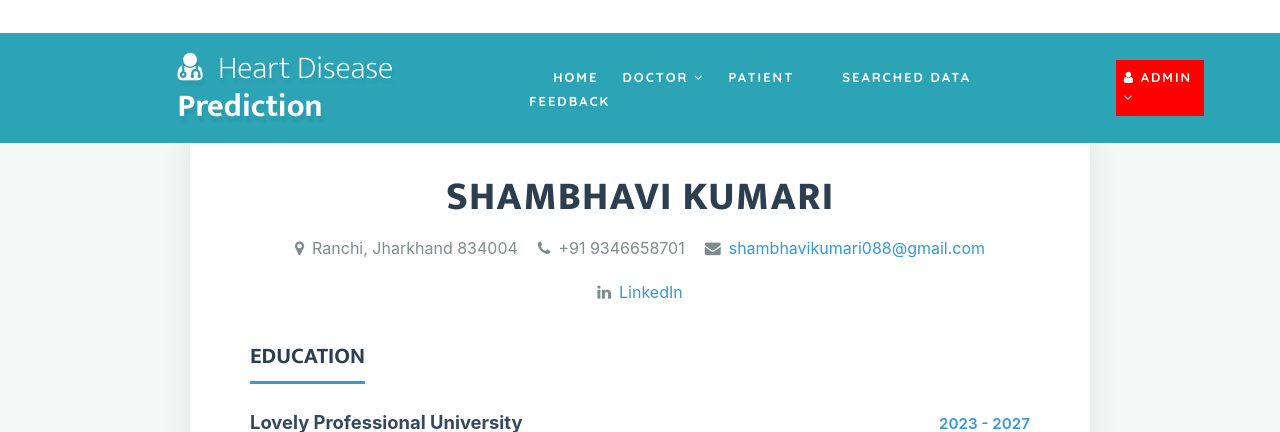
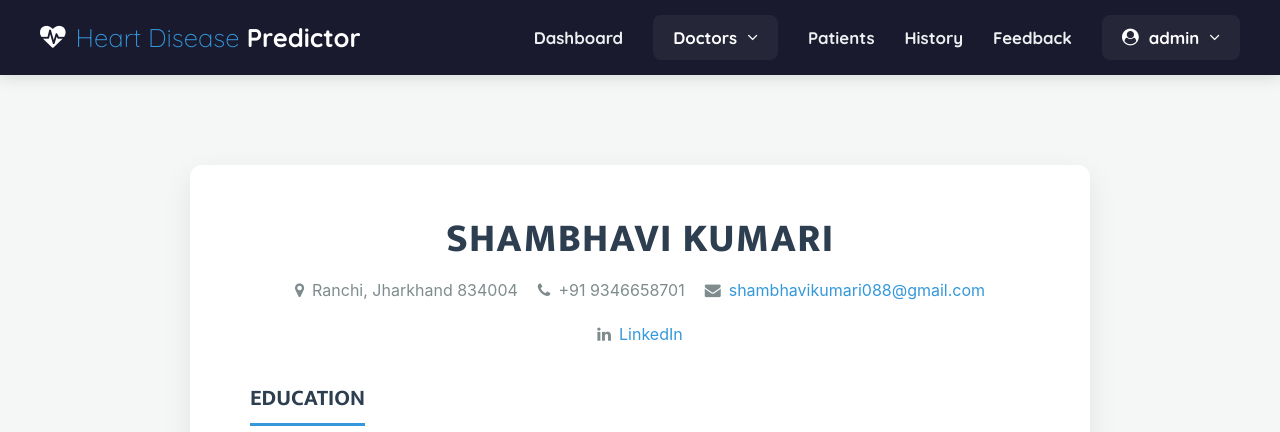
Before and after one commit to shambhavikumari088-source/Heart-Disease-Predictor, a Django app: page /about in a window 1280 px wide. Shown: the top 432 px of the page. Run offline with Django 3.2, Linux system fonts and the light colour scheme; a user stored in the database is signed in; some libraries are stand-ins or nearby versions.

Commit message:
Modernize header and contact page

```diff
--- a/health/templates/index.html
+++ b/health/templates/index.html
@@ -65,217 +65,182 @@ $(document).ready(function() {
 
 <body>
 	<!-- main -->
-	<div id="home" style="margin-bottom:2%">
-		<!-- top header -->
-		<header>
-			<div class="top-bar py-3">
-				<div class="container">
-					<div class="row">
+	<div id="home" style="margin-bottom: 2%">
+	<!-- modern header -->
+	<style>
+		.modern-header {
+			background-color: #1a1a2e;
+			box-shadow: 0 4px 15px rgba(0,0,0,0.1);
+			position: sticky;
+			top: 0;
+			z-index: 1000;
+			padding: 15px 0;
+		}
+		.modern-header .container-fluid {
+			display: flex;
+			justify-content: space-between;
+			align-items: center;
+			padding: 0 40px;
+		}
+		.header-logo a {
+			font-size: 1.6rem;
+			font-weight: 800;
+			color: #fff;
+			text-decoration: none;
+			display: flex;
+			align-items: center;
+			gap: 10px;
+		}
+		.header-logo .logo-sp {
+			color: #3498db;
+		}
+		.modern-nav {
+			display: flex;
+			align-items: center;
+			gap: 30px;
+			list-style: none;
+			margin: 0;
+			padding: 0;
+		}
+		.modern-nav li a {
+			color: #ecf0f1;
+			font-weight: 600;
+			font-size: 1.05rem;
+			text-decoration: none;
+			transition: color 0.3s;
+		}
+		.modern-nav li a:hover, .modern-nav li a.active {
+			color: #3498db;
+		}
+		.user-dropdown {
+			position: relative;
+			display: inline-block;
+		}
+		.user-dropdown-btn {
+			background: rgba(255,255,255,0.05);
+			color: #fff !important;
+			padding: 10px 20px;
+			border-radius: 8px;
+			display: flex;
+			align-items: center;
+			gap: 10px;
+			text-decoration: none;
+			font-weight: 600;
+			transition: background 0.3s;
+		}
+		.user-dropdown-btn:hover {
+			background: #3498db;
+			color: #fff !important;
+			text-decoration: none;
+		}
+		.dropdown-content {
+			display: none;
+			position: absolute;
+			right: 0;
+			top: 100%;
+			margin-top: 10px;
+			background-color: #fff;
+			min-width: 180px;
+			box-shadow: 0 8px 25px rgba(0,0,0,0.15);
+			border-radius: 8px;
+			overflow: hidden;
+			z-index: 1001;
+		}
+		.user-dropdown:hover .dropdown-content {
+			display: block;
+		}
+		.dropdown-content a {
+			color: #2c3e50 !important;
+			padding: 12px 20px;
+			display: block;
+			font-size: 0.95rem;
+			font-weight: 500;
+			text-decoration: none;
+			transition: background 0.2s;
+		}
+		.dropdown-content a:hover {
+			background-color: #f8f9fa;
+			color: #3498db !important;
+		}
 
-						<div class="col-xl-7 col-lg-6 col-md-4 top-social-agile text-md-right text-center mt-md-0 mt-2">
-							<div class="row">
-								<div class="offset-xl-6 offset-lg-4">
-								</div>
-								<div class="col-xl-3 col-lg-4 col-6 top-w3layouts p-md-0 text-right">
-									<!-- login -->
-									<a href="{% url 'login' %}" class="login-button-2 text-uppercase text-bl">
-										</a>
-									<!-- //login -->
-								</div>
-								<div class="col-xl-3 col-lg-4 col-6 header-w3layouts text-md-right text-left">
-									<!-- register -->
-									<a href="{% url 'signup' %}" class="login-button-2 text-uppercase text-bl">
-										</a>
-									<!-- //register -->
-								</div>
+        @media (max-width: 992px) {
+            .modern-nav {
+                display: none; /* Add a hamburger menu for smaller screens in the future if needed */
+            }
+        }
+	</style>
+
+	<header class="modern-header">
+		<div class="container-fluid">
+			<div class="header-logo">
+				<a href="{% url 'home' %}">
+					<span class="fa fa-heartbeat"></span>
+					<span><span class="logo-sp">Heart Disease</span> Predictor</span>
+				</a>
+			</div>
+
+			<div class="header-menu">
+				<ul class="modern-nav">
+					{% if request.user.is_staff %}
+						<li><a href="{% url 'admin_home' %}">Dashboard</a></li>
+						<li class="user-dropdown">
+							<a href="#" class="user-dropdown-btn">Doctors <i class="fa fa-angle-down"></i></a>
+							<div class="dropdown-content">
+								<a href="/add_doctor">Add Doctor</a>
+								<a href="/view_doctor">View Doctors</a>
 							</div>
-						</div>
-					</div>
-				</div>
-			</div>
-		</header>
-		<!-- //top header -->
-
-		<!-- second header -->
-		<div class="main-top" style="background:rgb(44, 164, 182)">
-			<div class="container-fluid">
-				<div class="header d-md-flex justify-content-between align-items-center py-3">
-					<!-- logo -->
-					<div id="logo" style="margin-left:13%">
-						<h1>
-							<a href="{% url 'home' %}">
-								<span class="fa fa-user-md mr-2"></span>
-								<span class="logo-sp">Heart Disease</span> Prediction
-							</a>
-						</h1>
-					</div>
-					<!-- //logo -->
-					<!-- nav -->
-					{% if request.user.is_staff %}
-					<div class="nav_w3ls" style="margin-right:4%">
-						<nav>
-							<label for="drop1" class="toggle">Menu</label>
-							<input type="checkbox" id="drop1" />
-							<ul class="menu" style="padding:15px;width:100%">
-
-								<li class="mx-lg-4 mx-md-3 my-md-0 my-2"><a href="{% url 'admin_home' %}" >Home</a></li>
-
-								<li>
-									<label for="drop-2" class="toggle toogle-2"> <span class="fa fa-angle-down" aria-hidden="true"></span>
-									</label>
-									<a href="#"> Doctor <span class="fa fa-angle-down" aria-hidden="true"></span></a>
-									<ul style="margin-top:2%;width:40%;margin-right:0%">
-										<li style="width:100%;"><a href="/add_doctor" class="drop-text">Add Doctor</a></li>
-										<li style="width:100%;"><a href="/view_doctor" class="drop-text">View Doctor</a></li>
-									</ul>
-								</li>
-
-
-
-								<li class="mx-lg-4 mx-md-3 my-md-0 my-2"><a href="/view_patient">Patient</a></li>
-								<li class="mx-lg-4 mx-md-3 my-md-0 my-2">
-									<a href="/view_search_pat">Searched Data</a></li>
-								<li><a href="/view_feedback">Feedback</a></li>
-
-							</ul>
-						</nav>
-					</div>
-					<div class="nav_w3ls" style="margin-right:3%">
-
-						<nav>
-							<label for="drop2" class="toggle">Menu</label>
-							<input type="checkbox" id="drop2" />
-							<ul class="menu">
-								<li class="mx-lg-4 mx-md-3 my-md-0 my-2" style="background:red;padding:8px">
-									<!-- First Tier Drop Down -->
-									<label for="drop-2" class="toggle toogle-2"> <span class="fa fa-angle-down" aria-hidden="true"></span>
-									</label>
-									<a href="#"><i class="fa fa-user"></i> {{request.user.username}} <span class="fa fa-angle-down" aria-hidden="true"></span></a>
-									<ul style="margin-top:10%;width:80%;margin-right:5%">
-										<li style="width:100%;"><a href="{% url 'change_password' %}" class="drop-text">Password</a></li>
-										<li style="width:100%;"><a href="{% url 'logout' %}" class="drop-text">Logout</a></li>
-									</ul>
-								</li>
-
-
-
-							</ul>
-						</nav>
-					</div>
-
+						</li>
+						<li><a href="/view_patient">Patients</a></li>
+						<li><a href="/view_search_pat">History</a></li>
+						<li><a href="/view_feedback">Feedback</a></li>
+						<li class="user-dropdown">
+							<a href="#" class="user-dropdown-btn"><i class="fa fa-user-circle"></i> {{request.user.username}} <i class="fa fa-angle-down"></i></a>
+							<div class="dropdown-content">
+								<a href="{% url 'change_password' %}">Change Password</a>
+								<a href="{% url 'logout' %}">Logout</a>
+							</div>
+						</li>
 					{% elif request.user.patient_set.all.0 %}
-					<div class="nav_w3ls" style="margin-left:5%;font-weight:bold">
-						<nav>
-							<label for="drop3" class="toggle">Menu</label>
-							<input type="checkbox" id="drop3" />
-							<ul class="menu" style="padding:15px;width:100%">
-								<li><a href="{% url 'patient_home' %}" class="active">Home</a></li>
-								<li class="mx-lg-4 mx-md-3 my-md-0 my-2"><a href="/add_heartdetail">Predict</a></li>
-								<li class="mx-lg-4 mx-md-3 my-md-0 my-2"><a href="/profile_doctor">My Detail</a></li>
-								<li class="mx-lg-4 mx-md-3 my-md-0 my-2"><a href="/sent_feedback">Feedback</a></li>
-								<li><a href="/view_search_pat">History</a></li>
-							</ul>
-						</nav>
-					</div>
-					<div class="nav_w3ls" style="margin-right:3%">
-
-						<nav>
-							<label for="drop4" class="toggle">Menu</label>
-							<input type="checkbox" id="drop4" />
-							<ul class="menu">
-								<li class="mx-lg-4 mx-md-3 my-md-0 my-2" style="background:#6a6767;padding:8px">
-									<!-- First Tier Drop Down -->
-									<label for="drop-3" class="toggle toogle-3"> <span class="fa fa-angle-down" aria-hidden="true"></span>
-									</label>
-									<a href="#"><i class="fa fa-sign-in"></i> Hello,{{request.user.username}} <span class="fa fa-angle-down" aria-hidden="true"></span></a>
-									<ul style="margin-top:8%;width:80%;margin-right:5%">
-										<li style="width:100%;"><a href="{% url 'change_password' %}" class="drop-text"> Password</a></li>
-										<li style="width:100%;"><a href="{% url 'logout' %}" class="drop-text"> Logout</a></li>
-									</ul>
-								</li>
-							</ul>
-						</nav>
-					</div>
+						<li><a href="{% url 'patient_home' %}">Dashboard</a></li>
+						<li><a href="/add_heartdetail">Predict</a></li>
+						<li><a href="/profile_doctor">My Profile</a></li>
+						<li><a href="/view_search_pat">History</a></li>
+						<li><a href="/sent_feedback">Feedback</a></li>
+						<li class="user-dropdown">
+							<a href="#" class="user-dropdown-btn"><i class="fa fa-user-circle"></i> {{request.user.username}} <i class="fa fa-angle-down"></i></a>
+							<div class="dropdown-content">
+								<a href="{% url 'change_password' %}">Change Password</a>
+								<a href="{% url 'logout' %}">Logout</a>
+							</div>
+						</li>
 					{% elif request.user.doctor_set.all.0 %}
-					<div class="nav_w3ls" style="margin-right:4%">
-						<nav>
-							<label for="drop5" class="toggle">Menu</label>
-							<input type="checkbox" id="drop5" />
-							<ul class="menu" style="padding:15px;width:100%">
-								<li><a href="{% url 'doctor_home' %}" class="active">Home</a></li>
-								<li class="mx-lg-4 mx-md-3 my-md-0 my-2">
-									<a href="/profile_doctor">My Detail</a></li>
-								<li class="mx-lg-4 mx-md-3 my-md-0 my-2">
-									<a href="view_search_pat">Searched Data</a></li>
-
-							</ul>
-						</nav>
-					</div>
-					<div class="nav_w3ls" style="margin-right:3%">
-
-						<nav>
-							<label for="drop6" class="toggle">Menu</label>
-							<input type="checkbox" id="drop6" />
-							<ul class="menu">
-								<li class="mx-lg-4 mx-md-3 my-md-0 my-2" style="background:#6a6767;padding:8px">
-									<!-- First Tier Drop Down -->
-									<label for="drop6" class="toggle toogle-2"> <span class="fa fa-angle-down" aria-hidden="true"></span>
-									</label>
-									<a href="#"><i class="fa fa-user"></i> {{request.user.username}} <span class="fa fa-angle-down" aria-hidden="true"></span></a>
-									<ul style="margin-top:10%;width:80%;margin-right:5%">
-										<li style="width:100%;"><a href="{% url 'change_password' %}" class="drop-text">Password</a></li>
-										<li style="width:100%;"><a href="{% url 'logout' %}" class="drop-text">Logout</a></li>
-									</ul>
-								</li>
-
-
-
-							</ul>
-						</nav>
-					</div>
+						<li><a href="{% url 'doctor_home' %}">Dashboard</a></li>
+						<li><a href="/profile_doctor">My Profile</a></li>
+						<li><a href="view_search_pat">Searched Data</a></li>
+						<li class="user-dropdown">
+							<a href="#" class="user-dropdown-btn"><i class="fa fa-user-circle"></i> Dr. {{request.user.username}} <i class="fa fa-angle-down"></i></a>
+							<div class="dropdown-content">
+								<a href="{% url 'change_password' %}">Change Password</a>
+								<a href="{% url 'logout' %}">Logout</a>
+							</div>
+						</li>
 					{% else %}
-					<div class="nav_w3ls" style="margin-right:4%">
-						<nav>
-							<label for="drop7" class="toggle">Menu</label>
-							<input type="checkbox" id="drop7" />
-							<ul class="menu" style="padding:15px;width:100%">
-								<li><a href="{% url 'home' %}" class="active">Home</a></li>
-								<li class="mx-lg-4 mx-md-3 my-md-0 my-2">
-									<a href="{% url 'about' %}">About Us</a></li>
-								<li><a href="{% url 'contact' %}">Contact Us</a></li>
-							</ul>
-						</nav>
-					</div>
-					<div class="nav_w3ls" style="margin-right:3%">
-
-						<nav>
-							<label for="drop" class="toggle">Menu</label>
-							<input type="checkbox" id="drop" />
-							<ul class="menu">
-								<li class="mx-lg-4 mx-md-3 my-md-0 my-2" style="background:#6a6767;padding:8px">
-									<!-- First Tier Drop Down -->
-									<label for="drop-2" class="toggle toogle-2"> <span class="fa fa-angle-down" aria-hidden="true"></span>
-									</label>
-									<a href="#"><i class="fa fa-sign-in"></i> Login <span class="fa fa-angle-down" aria-hidden="true"></span></a>
-									<ul style="margin-top:10%;width:80%;margin-right:5%">
-										<li style="width:100%;"><a href="{% url 'login_admin' %}" class="drop-text">Admin</a></li>
-										<li style="width:100%;"><a href="{% url 'login' %}" class="drop-text">User</a></li>
-									</ul>
-								</li>
-
-
-
-							</ul>
-						</nav>
-					</div>
+						<li><a href="{% url 'home' %}">Home</a></li>
+						<li><a href="{% url 'about' %}">About Shambhavi</a></li>
+						<li><a href="{% url 'contact' %}">Contact</a></li>
+						<li class="user-dropdown">
+							<a href="#" class="user-dropdown-btn"><i class="fa fa-sign-in"></i> Login <i class="fa fa-angle-down"></i></a>
+							<div class="dropdown-content">
+								<a href="{% url 'login' %}">Patient Login</a>
+								<a href="{% url 'login_admin' %}">Admin / Doctor Login</a>
+							</div>
+						</li>
 					{% endif %}
-
-
-					<!-- //nav -->
-				</div>
+				</ul>
 			</div>
 		</div>
-		<!-- //second header -->
+	</header>
+	<!-- //modern header -->
 
 		<!-- banner -->
 		{% block body %}
```
